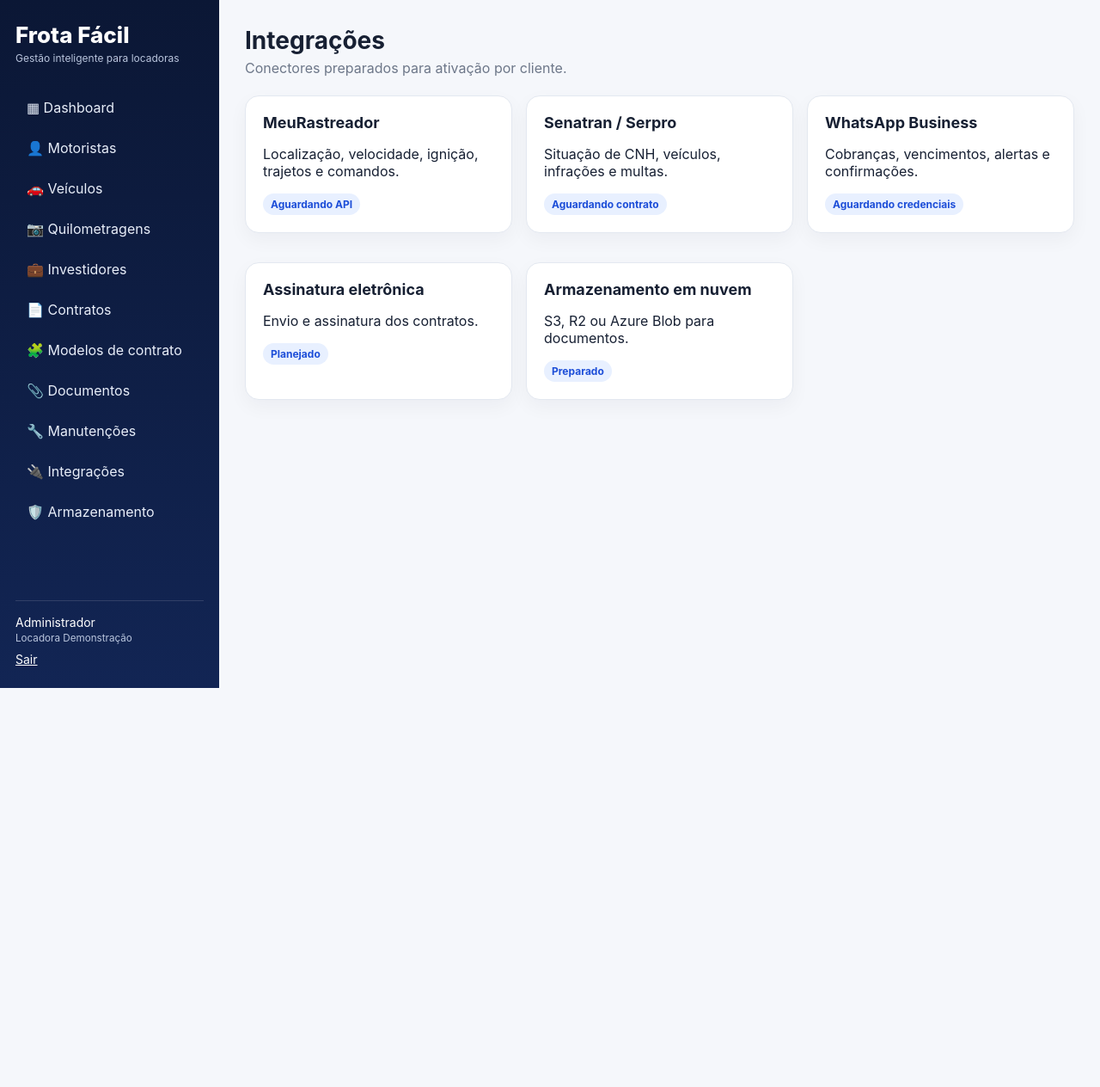
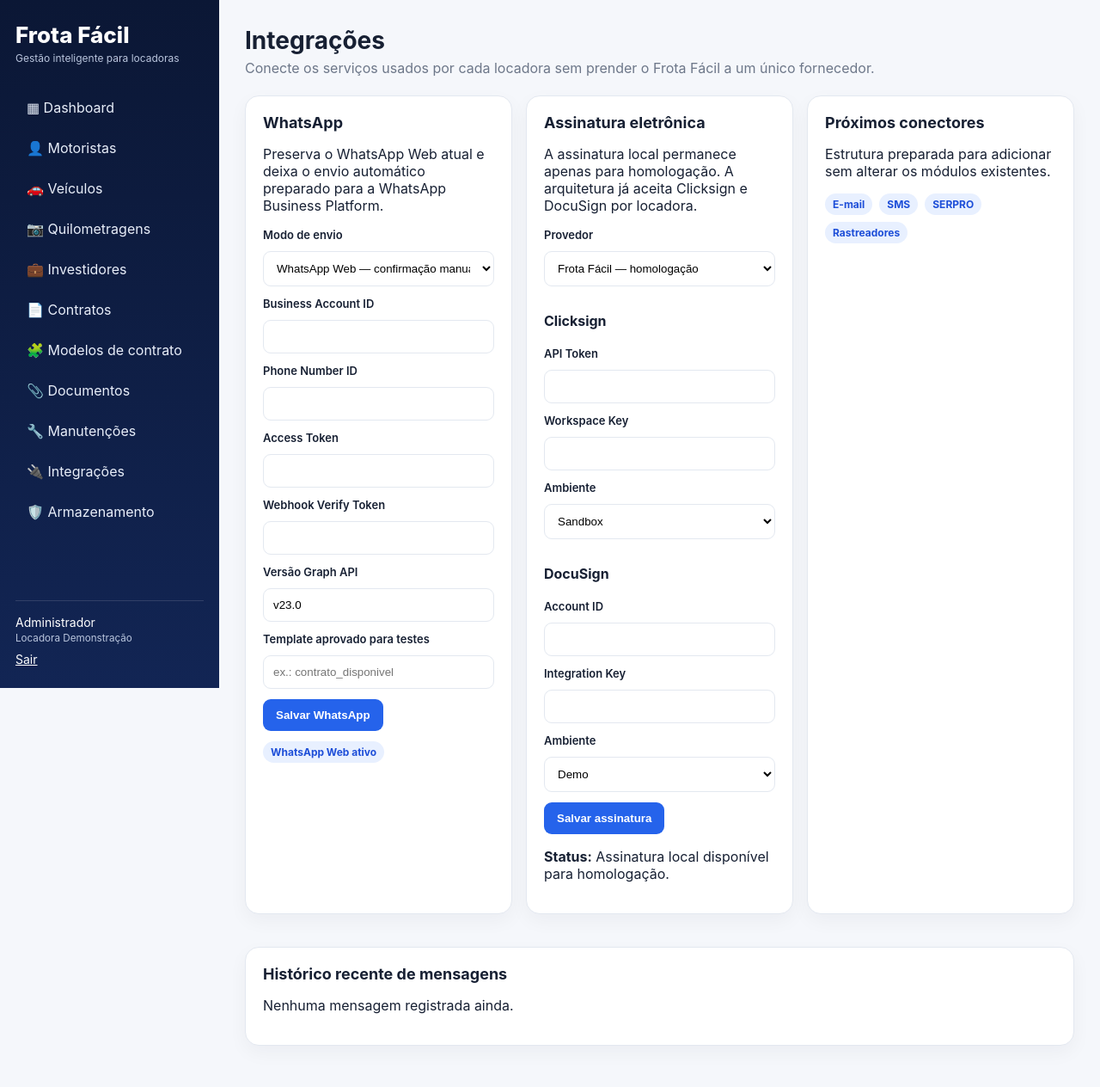
Before and after one commit to caelessa/saas, a Flask app: page /integracoes in a window 1280 px wide. Shown: the whole page at 86% size. Before the commit the page ends 800 px from the top, so only its background shows below. Run offline with Flask 3, Linux system fonts and the light colour scheme; a user stored in the database is signed in.

Commit message:
Add files via upload

```diff
--- a/templates/integracoes.html
+++ b/templates/integracoes.html
@@ -1 +1,107 @@
-{% extends 'base.html' %}{% block heading %}Integrações{% endblock %}{% block subheading %}Conectores preparados para ativação por cliente.{% endblock %}{% block content %}<div class="integration-grid">{% for nome,desc,status in [('MeuRastreador','Localização, velocidade, ignição, trajetos e comandos.','Aguardando API'),('Senatran / Serpro','Situação de CNH, veículos, infrações e multas.','Aguardando contrato'),('WhatsApp Business','Cobranças, vencimentos, alertas e confirmações.','Aguardando credenciais'),('Assinatura eletrônica','Envio e assinatura dos contratos.','Planejado'),('Armazenamento em nuvem','S3, R2 ou Azure Blob para documentos.','Preparado')] %}<section class="card"><h2>{{nome}}</h2><p>{{desc}}</p><span class="badge">{{status}}</span></section>{% endfor %}</div>{% endblock %}
+{% extends 'base.html' %}
+{% block heading %}Integrações{% endblock %}
+{% block subheading %}Conecte os serviços usados por cada locadora sem prender o Frota Fácil a um único fornecedor.{% endblock %}
+{% block content %}
+<div class="integration-grid">
+  <section class="card integration-card">
+    <h2>WhatsApp</h2>
+    <p>Preserva o WhatsApp Web atual e deixa o envio automático preparado para a WhatsApp Business Platform.</p>
+    <form method="post" class="form-grid">
+      <input type="hidden" name="section" value="whatsapp">
+      <label>Modo de envio
+        <select name="provider">
+          <option value="web" {% if whatsapp_cfg.get('provider','web')=='web' %}selected{% endif %}>WhatsApp Web — confirmação manual</option>
+          <option value="business" {% if whatsapp_cfg.get('provider')=='business' %}selected{% endif %}>WhatsApp Business Platform — automático</option>
+        </select>
+      </label>
+      <label>Business Account ID<input name="business_account_id" value="{{ whatsapp_cfg.get('business_account_id','') }}"></label>
+      <label>Phone Number ID<input name="phone_number_id" value="{{ whatsapp_cfg.get('phone_number_id','') }}"></label>
+      <label>Access Token<input type="password" name="access_token" value="{{ whatsapp_cfg.get('access_token','') }}" autocomplete="new-password"></label>
+      <label>Webhook Verify Token<input type="password" name="verify_token" value="{{ whatsapp_cfg.get('verify_token','') }}" autocomplete="new-password"></label>
+      <label>Versão Graph API<input name="graph_version" value="{{ whatsapp_cfg.get('graph_version','v23.0') }}"></label>
+      <label>Template aprovado para testes<input name="contract_template_name" value="{{ whatsapp_cfg.get('contract_template_name','') }}" placeholder="ex.: contrato_disponivel"></label>
+      <div class="form-actions"><button class="btn" type="submit">Salvar WhatsApp</button></div>
+    </form>
+    <div class="integration-status">
+      {% if whatsapp_cfg.get('provider')=='business' %}
+        <span class="badge">Business Platform selecionada</span>
+      {% else %}
+        <span class="badge">WhatsApp Web ativo</span>
+      {% endif %}
+    </div>
+    {% if whatsapp_cfg.get('provider')=='business' %}
+    <form method="post" action="{{ url_for('testar_whatsapp_business') }}" class="inline-form">
+      <input name="telefone" placeholder="5511999999999" required>
+      <button class="btn-secondary" type="submit">Testar conexão</button>
+    </form>
+    {% endif %}
+  </section>
+
+  <section class="card integration-card">
+    <h2>Assinatura eletrônica</h2>
+    <p>A assinatura local permanece apenas para homologação. A arquitetura já aceita Clicksign e DocuSign por locadora.</p>
+    <form method="post" class="form-grid">
+      <input type="hidden" name="section" value="signature">
+      <label>Provedor
+        <select name="signature_provider">
+          <option value="local" {% if signature_cfg.get('provider','local')=='local' %}selected{% endif %}>Frota Fácil — homologação</option>
+          <option value="clicksign" {% if signature_cfg.get('provider')=='clicksign' %}selected{% endif %}>Clicksign</option>
+          <option value="docusign" {% if signature_cfg.get('provider')=='docusign' %}selected{% endif %}>DocuSign</option>
+        </select>
+      </label>
+      <h3>Clicksign</h3>
+      <label>API Token<input type="password" name="clicksign_api_token" value="{{ signature_cfg.get('api_token','') }}"></label>
+      <label>Workspace Key<input name="clicksign_workspace_key" value="{{ signature_cfg.get('workspace_key','') }}"></label>
+      <label>Ambiente
+        <select name="clicksign_environment">
+          <option value="sandbox" {% if signature_cfg.get('environment','sandbox')=='sandbox' %}selected{% endif %}>Sandbox</option>
+          <option value="production" {% if signature_cfg.get('environment')=='production' %}selected{% endif %}>Produção</option>
+        </select>
+      </label>
+      <h3>DocuSign</h3>
+      <label>Account ID<input name="docusign_account_id" value="{{ signature_cfg.get('account_id','') }}"></label>
+      <label>Integration Key<input type="password" name="docusign_integration_key" value="{{ signature_cfg.get('integration_key','') }}"></label>
+      <label>Ambiente
+        <select name="docusign_environment">
+          <option value="demo" {% if signature_cfg.get('environment','demo')=='demo' %}selected{% endif %}>Demo</option>
+          <option value="production" {% if signature_cfg.get('environment')=='production' %}selected{% endif %}>Produção</option>
+        </select>
+      </label>
+      <div class="form-actions"><button class="btn" type="submit">Salvar assinatura</button></div>
+    </form>
+    <p><strong>Status:</strong> {{ signature_message }}</p>
+  </section>
+
+  <section class="card integration-card">
+    <h2>Próximos conectores</h2>
+    <p>Estrutura preparada para adicionar sem alterar os módulos existentes.</p>
+    <div class="integration-list">
+      <span class="badge">E-mail</span>
+      <span class="badge">SMS</span>
+      <span class="badge">SERPRO</span>
+      <span class="badge">Rastreadores</span>
+    </div>
+  </section>
+</div>
+
+<section class="card" style="margin-top:20px">
+  <h2>Histórico recente de mensagens</h2>
+  {% if recentes %}
+  <div class="table-wrap"><table>
+    <thead><tr><th>Data</th><th>Destinatário</th><th>Tipo</th><th>Provedor</th><th>Status</th><th>Erro</th></tr></thead>
+    <tbody>
+      {% for item in recentes %}
+      <tr>
+        <td>{{ item.created_at.strftime('%d/%m/%Y %H:%M') if item.created_at else '-' }}</td>
+        <td>{{ item.recipient_name or item.recipient }}<br><small>{{ item.recipient }}</small></td>
+        <td>{{ item.message_type }}</td>
+        <td>{{ item.provider }}</td>
+        <td><span class="badge">{{ item.status }}</span></td>
+        <td>{{ item.error_message or '-' }}</td>
+      </tr>
+      {% endfor %}
+    </tbody>
+  </table></div>
+  {% else %}<p>Nenhuma mensagem registrada ainda.</p>{% endif %}
+</section>
+{% endblock %}
```
